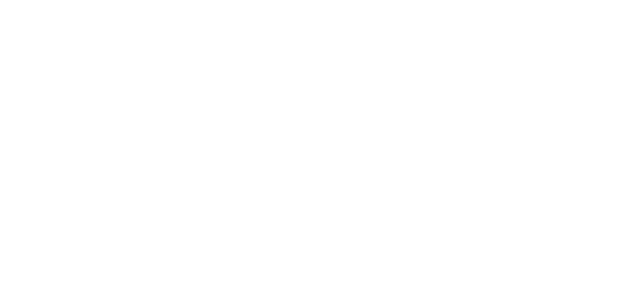
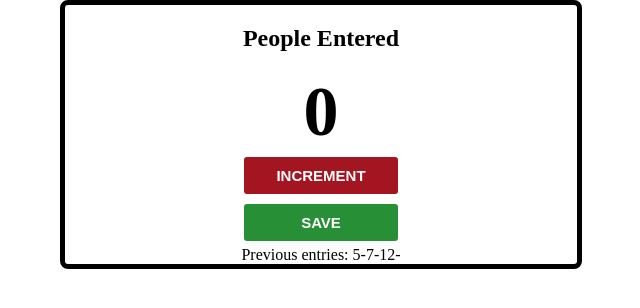
Before and after one commit to Mor3ta/Front-end-path, a plain HTML site: page Counter/index.html in a window 1280 px wide. Shown: the whole page, without its empty margins (319-959 px from the left). Drawn offline with Linux system fonts and the light colour scheme.

Commit message:
add counter front-end

```diff
--- a/Counter/index.html
+++ b/Counter/index.html
@@ -8,7 +8,13 @@
     <title>Document</title>
 </head>
 <body>
-
+    <div class="counter-main">
+        <h2 class="counter-main-title">People Entered</h2>
+        <span class="counter-main-value">0</span>
+        <button class="counter-btn-increment">Increment</button>
+        <button class="counter-btn-save">Save</button>
+        <span class="counter-main-previous-values">Previous entries: 5-7-12-</span>
+    </div>
 </body>
 <script src="script.js"></script>
 </html>
--- a/Counter/style.css
+++ b/Counter/style.css
@@ -0,0 +1,46 @@
+body{
+    margin: 0;
+    padding: 0;
+    display: flex;
+    justify-content:  center;
+}
+
+.counter-main{
+    display: flex;
+    flex-direction: column;
+    align-items: center;
+    width: 40%;
+    border: 5px solid #000;
+    border-radius: 8px;
+    margin: 0 auto;
+}
+
+.counter-main-title,
+.counter-main-value{
+    text-align: center;
+}
+
+.counter-main-value{
+    font-size: 70px;
+    font-weight: bold;
+}
+
+.counter-btn-increment,
+.counter-btn-save{
+    width: 30%;
+    border: none;
+    border-radius: 3px;
+    color: #fff;
+    font-size: 15px;
+    font-weight: bold;
+    text-transform: uppercase;
+    margin: 5px;
+    padding: 10px;
+}
+
+.counter-btn-increment{
+    background-color:#A31621;
+}
+.counter-btn-save{
+    background-color: #279037;
+}
```
